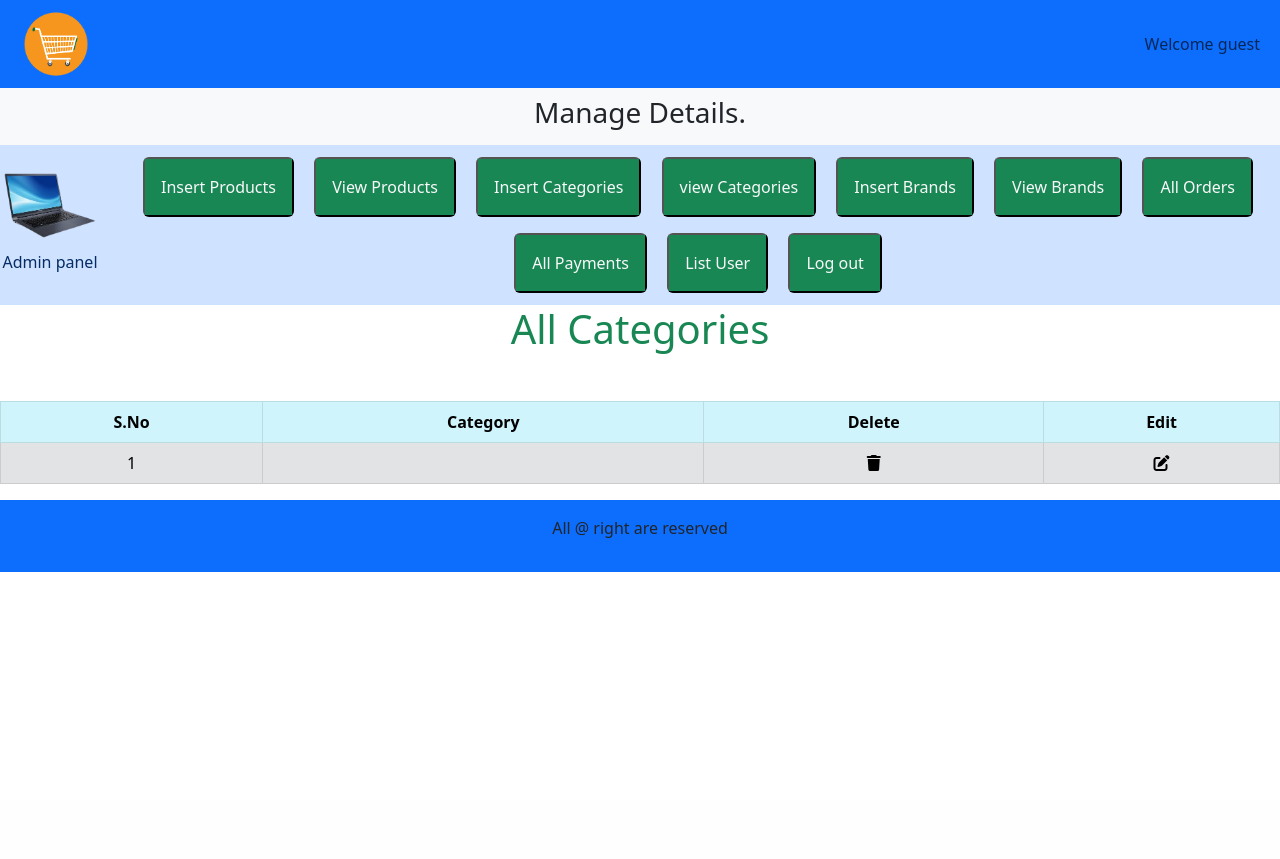
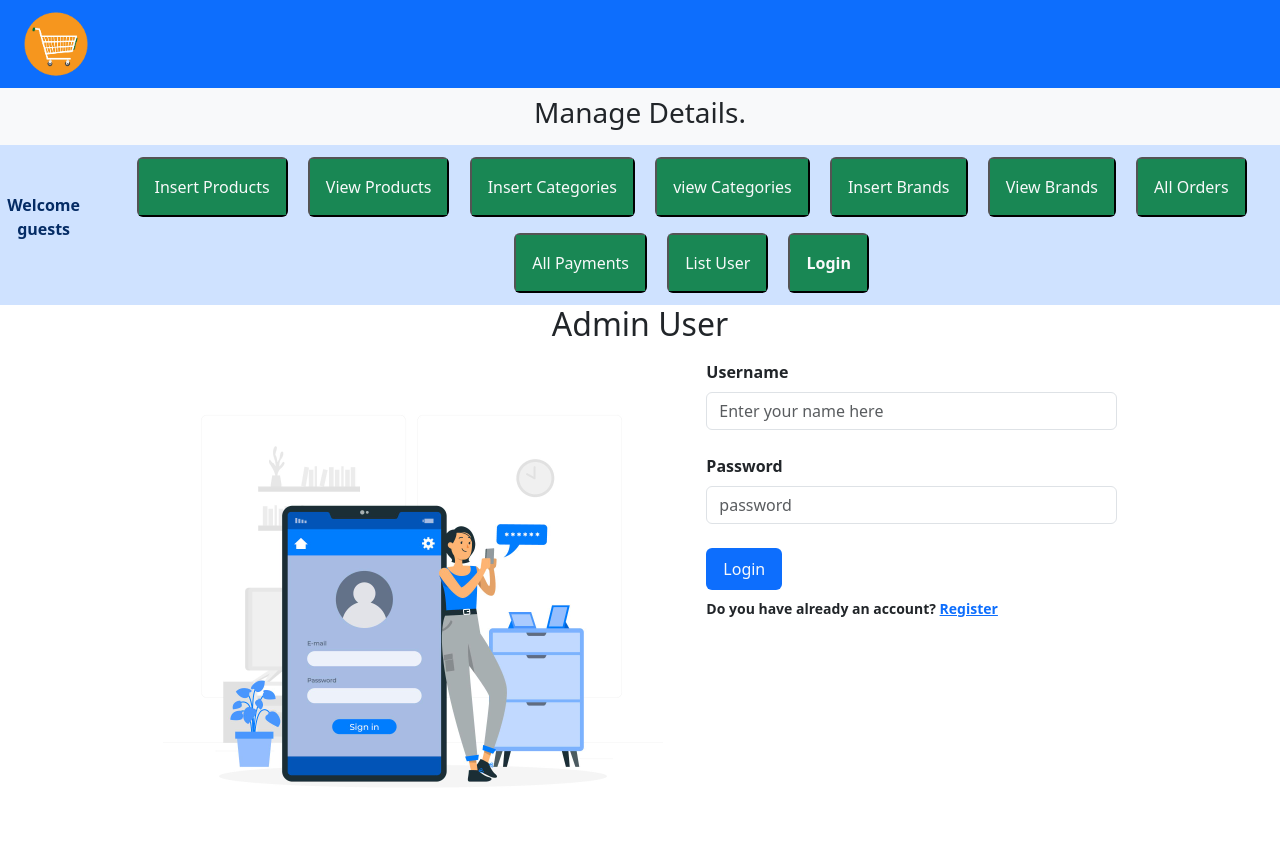
Before and after one commit to Rubina2563/PHPandSQLwebsite, a PHP site: page /Admin_Panel/index.php?view_categories in a window 1280 px wide. Shown: the top 859 px of the page. Before the commit the page ends 572 px from the top, so only its background shows below. Run offline with PHP 8.4, Linux system fonts and the light colour scheme; tables that the repository leaves empty or names only in its code hold one stand-in row (values such as "Sample post"); data that the repository does not hold is empty; some libraries are stand-ins or nearby versions.

Commit message:
video 79

```diff
--- a/Admin_Panel/admin_login.php
+++ b/Admin_Panel/admin_login.php
@@ -1,3 +1,4 @@
+
 <!DOCTYPE html>
 <html lang="en">
 <head>
@@ -12,13 +13,18 @@
     <!---style.css-->
      <link rel="stylesheet" href="../style.css">
 
+     <?php
+include('./Includes/connect.php');
+
+@session_start();
+?>
      <style>
    .image_property{
     width:500px;
     height:500px;
    }
    body{
-    overflow-y:hidden;
+    overflow-x:hidden;
    }
 
    </style>
@@ -51,15 +57,43 @@
 
 
                 <div>
-                    <input type="submit" value="Login" class="btn bg-primary text-light px-3 py-2" name="admin_registeration">
+                    <input type="submit" value="Login" class="btn bg-primary text-light px-3 py-2" name="admin_login">
                     <p class="small fw-bold mt-2">Do you have already an account? <a href="admin_registration.php" class="text-primary">Register</a></p>
                 </div>
             </form>
         </div>
     </div>
 </div>
+</body>
+</html>
+
+<!--admin login php code-->
+
+<?php
+if(isset($_POST['admin_login'])){
+$admin_username=$_POST['username'];
+$admin_password=$_POST['password'];
 
 
+$select_query="SELECT * FROM `admin_table` WHERE admin_name='$admin_username'";
+$result=mysqli_query($con,$select_query);
+$row_count=mysqli_num_rows($result);
+$row_data=mysqli_fetch_assoc($result);
 
-</body>
-</html>
+
+if($row_count>0){
+    $_SESSION['username']=$admin_username;
+    //$_SESSION['user_password']=$user_password;
+if(password_verify($admin_password,$row_data['admin_password'])){
+  echo "<script>alert('login successfully')</script>";
+  echo "<script>window.open('index.php','_self')</script>";
+
+}else{
+    echo "<script>alert('Invalid credentials')</script>";
+    echo "<script>window.open('admin_logout.php','_self')</script>";
+}
+
+
+}
+}
+?>
--- a/Admin_Panel/index.php
+++ b/Admin_Panel/index.php
@@ -1,7 +1,9 @@
 <?php
 include('./Includes/connect.php');
 include('../Functions/commonfunctions.php');
+session_start();
 ?>
+
 
 <!DOCTYPE html>
 <html lang="en">
@@ -48,19 +50,11 @@ include('../Functions/commonfunctions.php');
     <nav class="navbar navbar-expand-lg navbar-light bg-primary">
         <div class="container-fluid ">
         <img src="../Images/image2.png" alt="logo" class="logo"></img>
+</div>
 
-        <nav class="navbar navbar-expand-lg ">
-            <ul class="navbar-nav ">
-                <li class="nav-item">
-                    <a href="" class="nav-link">Welcome guest</a>
-                </li>
-            </ul>
         </nav>
 
-        </div>
 
-
-</nav>
   </div>
 
  <!--second child -->
@@ -74,8 +68,21 @@ include('../Functions/commonfunctions.php');
  <div class="row ">
     <div class="col-12 text-primary-emphasis bg-primary-subtle p-1 d-flex align-items-center">
         <div>
-        <a href="#"><img src="../Images/laptop.png" alt="" class="imageAdmin m-2"></img></a>
-        <p class="text-center">Admin panel</p></div>
+
+
+
+        <?php if(!isset($_SESSION['username'])){
+  echo " <p class='text-center'><b>Welcome guests</b></a>
+   </p>";
+  }else{
+   echo "<li class='nav-item '>
+   <p class='text-center'><b>Welcome ".$_SESSION['username']."</b></a>
+ </p>";
+  }
+
+       ?>
+</div>
+
 
         <div class="button text-center">
             <button class="m-2 rounded"><a href="..\inert_product.php" class="nav-link text-light bg-success p-3">Insert Products</a></button>
@@ -87,8 +94,19 @@ include('../Functions/commonfunctions.php');
             <button class="m-2 rounded"><a href="index.php?list_orders" class="nav-link text-light bg-success p-3">All Orders</a></button>
             <button class="m-2 rounded"><a href="index.php?list_payments" class="nav-link text-light bg-success p-3">All Payments</a></button>
             <button class="m-2 rounded"><a href="index.php?list_users" class="nav-link text-light bg-success p-3">List User</a></button>
-            <button class="m-2 rounded"><a href="" class="nav-link text-light bg-success p-3 ">Log out</a></button>
 
+            <?php
+
+       if(!isset($_SESSION['username'])){
+        echo " <button class='m-2 rounded'>
+           <a class='nav-link text-light bg-success p-3' href='.\admin_login.php'><b>Login</b></a>
+         </button>";
+        }else{
+         echo " <button class='m-2 rounded'>
+           <a class='nav-link text-light bg-success p-3' href='.\admin_logout.php'><b>Logout</b></a>
+         </button>";
+        }
+            ?>
 
         </div>
     </div>
@@ -179,12 +197,21 @@ include('../Functions/commonfunctions.php');
     include('list_users.php');
   }
   ?>
+
+
+
+
+
 <!---last child--->
 
 
 <?php
 include("../Functions/footer.php");
 ?>
+
+
+
+
 
   <!----Bootstrap ajs link link--->
   <script src="https://cdn.jsdelivr.net/npm/bootstrap@5.3.0/dist/js/bootstrap.bundle.min.js" integrity="sha384-geWF76RCwLtnZ8qwWowPQNguL3RmwHVBC9FhGdlKrxdiJJigb/j/68SIy3Te4Bkz" crossorigin="anonymous"></script>
--- a/Admin_Panel/insert_brands.php
+++ b/Admin_Panel/insert_brands.php
@@ -4,7 +4,13 @@ include('./Includes/connect.php');
 
 //Select repeated vslues if any already present in database
 
+@session_start();
 
+
+//Select repeated vslues if any already present in database
+if(!isset($_SESSION['username'])){
+    include('admin_login.php');
+   }
 
 if(isset($_POST['insert_brand'])){
 
--- a/Admin_Panel/view_category.php
+++ b/Admin_Panel/view_category.php
@@ -1,11 +1,20 @@
 
+<?php
+@session_start();
+include('./Includes/connect.php');
+
+//Select repeated vslues if any already present in database
+if(!isset($_SESSION['username'])){
+    include('admin_login.php');
+   }
+?>
 <h1 class="text-center text-success">All Categories</h1>
 <table class="table table-bordered mt-5 table-secondary">
 <thead class="table-info text-center">
     <tr>
         <th>S.No</th>
         <th>Category</th>
-        <th>Delete</th>
+
         <th>Edit</th>
 </tr>
     </thead>
@@ -25,7 +34,7 @@
     <tr class="text-center">
         <td><?php echo $number;?></td>
         <td><?php echo $Categories_type?></td>
-        <td><a href='index.php?delete_categories=<?php echo $Categories_id?>'  type="button" data-toggle="modal" data-target="#exampleModal"><i class='fa fa-trash' aria-hidden='true'></i></a></td>
+
         <td><a href='index.php?edit_categories=<?php echo $Categories_id?>'><i class='fas fa-edit'></i></a></td>    </tr>
 
         <?php
@@ -33,19 +42,3 @@
         ?>
 </tbody>
 </table>
-
-
-<div class="modal fade" id="exampleModal" tabindex="-1" role="dialog" aria-labelledby="exampleModalLabel" aria-hidden="true">
-  <div class="modal-dialog" role="document">
-    <div class="modal-content">
-
-      <div class="modal-body">
-        <h4>Are you sure you ant to delete this?</h4>
-      </div>
-      <div class="modal-footer">
-        <button type="button" class="btn btn-secondary" data-dismiss="modal"><a href="./index.php?view_categories" class="text-light text-decoration-none">No</a></button>
-        <button type="button" class="btn btn-primary"><a href='index.php?delete_categories=<?php echo $Categories_id?>' class="text-light text-decoration-none">Yes</a></button>
-      </div>
-    </div>
-  </div>
-</div>
```
Also changed, not shown: Admin_Panel/admin_logout.php (added, +7 -0 lines), Admin_Panel/admin_registration.php (+45 -4 lines), Admin_Panel/delete.php (+10 -0 lines), Admin_Panel/delete_category.php (+35 -3 lines), Admin_Panel/insert_categories.php (+5 -2 lines), Admin_Panel/list_orders.php (+11 -3 lines), Admin_Panel/list_payments.php (+11 -5 lines), Admin_Panel/list_users.php (+11 -3 lines), Admin_Panel/view_brand.php (+11 -19 lines), Admin_Panel/view_products.php (+27 -1 lines), user_area/confirm_payment.php (+8 -0 lines).
